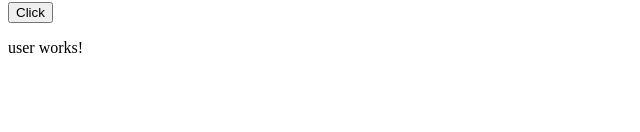
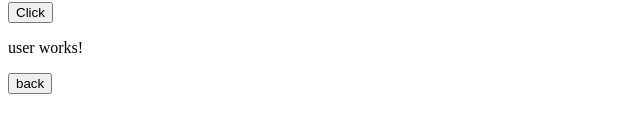
Before and after one commit to benbaroque/angular13, an Angular app: page /user in a window 1280 px wide. Shown: the part 176-308 px from the top of the page, without its empty margins (0-640 px from the left). Built offline with nearby package versions, Linux system fonts and the light colour scheme.

Commit message:
add back button

```diff
--- a/src/app/app-routing.module.ts
+++ b/src/app/app-routing.module.ts
@@ -5,7 +5,7 @@ import { UserComponent } from './user/user.component';
 
 const routes: Routes = [
   {path: 'user', component: UserComponent},
-  {path: 'other', redirectTo: '/user'}
+  {path: 'other', component: OtherComponent}
 ];
 
 @NgModule({
--- a/src/app/user/user.component.html
+++ b/src/app/user/user.component.html
@@ -1 +1,2 @@
 <p>user works!</p>
+<button (click)="gotoMain()">back</button>
--- a/src/app/user/user.component.ts
+++ b/src/app/user/user.component.ts
@@ -1,4 +1,5 @@
 import { Component, OnInit } from '@angular/core';
+import { Router } from '@angular/router';
 
 @Component({
   selector: 'app-user',
@@ -7,7 +8,11 @@ import { Component, OnInit } from '@angular/core';
 })
 export class UserComponent implements OnInit {
 
-  constructor() { }
+  constructor(private route : Router) { }
+
+gotoMain(){
+  this.route.navigate(['/']);
+}
 
   ngOnInit(): void {
   }
```
